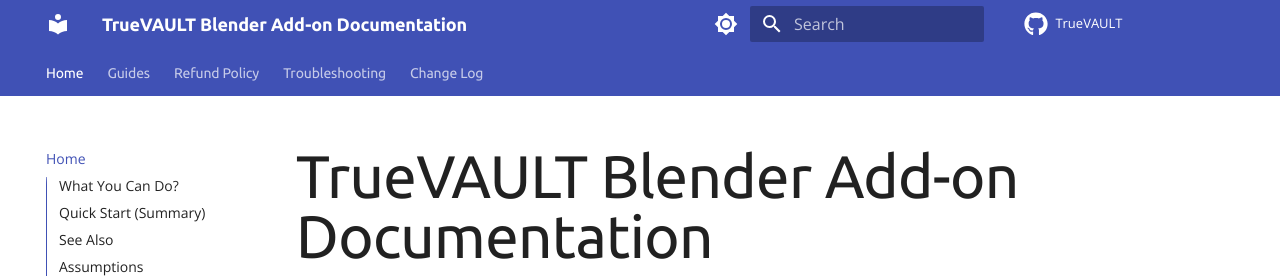
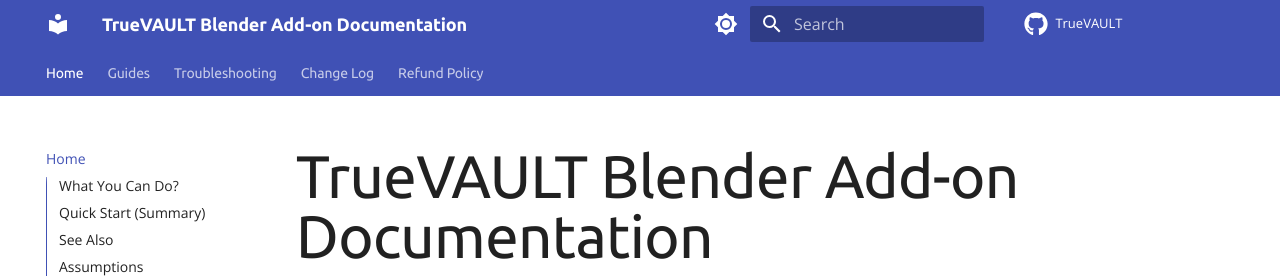
Before and after one commit to True-VFX/TrueVAULT-Documentation, an MkDocs documentation site: the page built from docs/index.md, in a window 1280 px wide and 900 px high. Shown: the top 278 px of the window. Built offline with MkDocs 1.6.1 and Material for MkDocs 9.7.7, drawn with Linux system fonts in a browser that asks for light colours; comment, search, counter and statistics services are not loaded; the version menu is left out; part of the change alters nothing that is shown.

```diff
--- a/mkdocs.yml
+++ b/mkdocs.yml
@@ -39,7 +39,6 @@ nav:
       - Refund a Purchase: guides/refund-purchase.md
       - Use Tags & Categories: guides/tags-categories.md
       - Offline & Caching: guides/offline-caching.md
-  - Refund Policy: reference/refund-policy.md
   - Troubleshooting:
       - troubleshooting/index.md
       - Common Issues: troubleshooting/common-issues.md
@@ -60,6 +59,7 @@ nav:
       - v1.0.2: change-log/v1.0.2.md
       - v1.0.1: change-log/v1.0.1.md
       - v1.0.0: change-log/v1.0.0.md
+  - Refund Policy: reference/refund-policy.md
 
 theme:
   name: material
```
